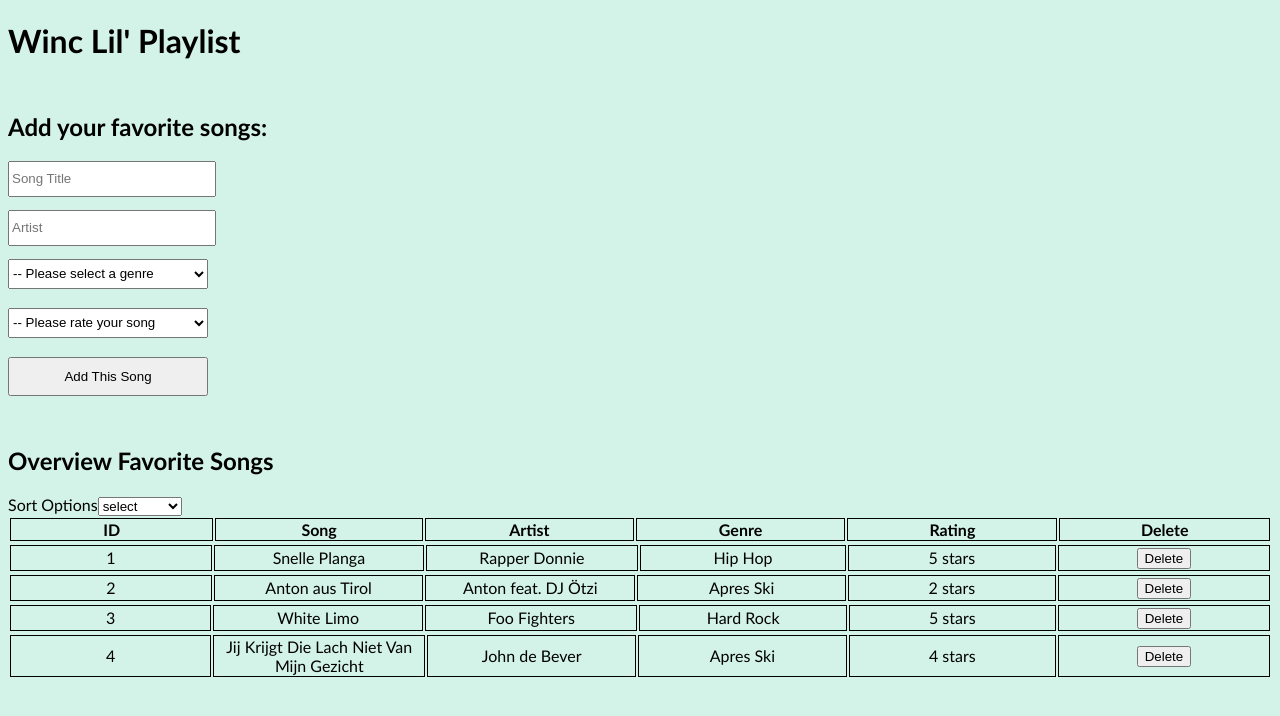
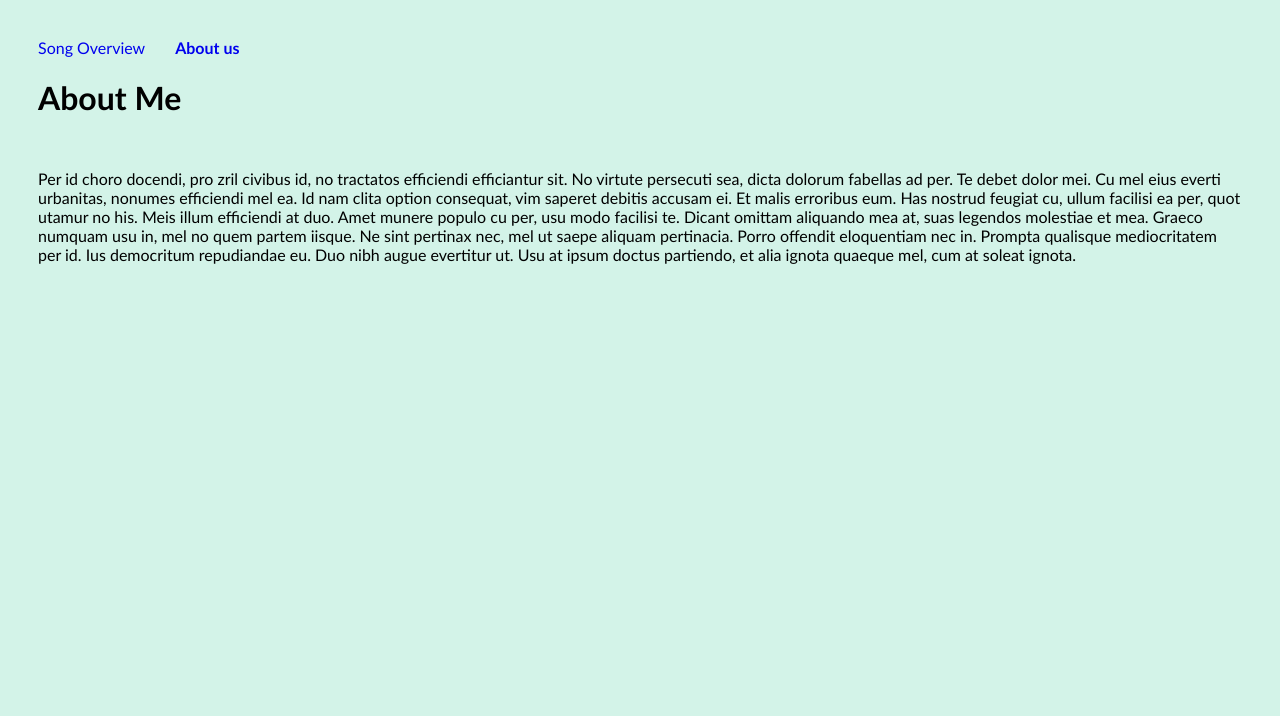
Before and after one commit to mpauws/React-API-Favs-Playlist-Winc-Academy, a React (Create React App) app in the folder my-app/: page /About in a window 1280 px wide. Shown: the top 716 px of the page. Built offline with nearby package versions, Linux system fonts and the light colour scheme.

Commit message:
routing & sorting

```diff
--- a/my-app/package.json
+++ b/my-app/package.json
@@ -8,6 +8,7 @@
     "@testing-library/user-event": "^7.2.1",
     "react": "^16.13.1",
     "react-dom": "^16.13.1",
+    "react-router-dom": "^5.2.0",
     "react-scripts": "3.4.1"
   },
   "scripts": {
--- /dev/null
+++ b/my-app/src/About.js
@@ -0,0 +1,21 @@
+import React from "react";
+
+function About() {
+   return (
+      <div className="about-page">
+         <h1>About Me</h1>
+         <p>
+            Per id choro docendi, pro zril civibus id, no tractatos efficiendi efficiantur sit. No virtute persecuti
+            sea, dicta dolorum fabellas ad per. Te debet dolor mei. Cu mel eius everti urbanitas, nonumes efficiendi mel
+            ea. Id nam clita option consequat, vim saperet debitis accusam ei. Et malis erroribus eum. Has nostrud
+            feugiat cu, ullum facilisi ea per, quot utamur no his. Meis illum efficiendi at duo. Amet munere populo cu
+            per, usu modo facilisi te. Dicant omittam aliquando mea at, suas legendos molestiae et mea. Graeco numquam
+            usu in, mel no quem partem iisque. Ne sint pertinax nec, mel ut saepe aliquam pertinacia. Porro offendit
+            eloquentiam nec in. Prompta qualisque mediocritatem per id. Ius democritum repudiandae eu. Duo nibh augue
+            evertitur ut. Usu at ipsum doctus partiendo, et alia ignota quaeque mel, cum at soleat ignota.
+         </p>
+      </div>
+   );
+}
+
+export default About;
--- a/my-app/src/App.js
+++ b/my-app/src/App.js
@@ -1,12 +1,19 @@
 import React from "react";
+import { Switch, Route } from "react-router-dom";
 import SongOverview from "./components/SongOverview";
+import About from "./About";
+import NavBar from "./components/NavBar";
 
 function App() {
    return (
-      <div className="App">
-         <SongOverview />
+      <div>
+         <NavBar />
+         <Switch>
+            <Route exact path="/" component={SongOverview} />
+            <Route path="/About" component={About} />
+         </Switch>
+         {/* <SongOverview /> */}
       </div>
    );
 }
-
 export default App;
--- /dev/null
+++ b/my-app/src/components/NavBar.js
@@ -0,0 +1,17 @@
+import React from "react";
+import { NavLink } from "react-router-dom";
+import "../index.css";
+
+function NavBar() {
+   return (
+      <div>
+         <NavLink to="/" exact={true} className="navbar-item">
+            Song Overview
+         </NavLink>
+         <NavLink to="/About" className="navbar-item">
+            About us
+         </NavLink>
+      </div>
+   );
+}
+export default NavBar;
--- a/my-app/src/index.css
+++ b/my-app/src/index.css
@@ -3,6 +3,7 @@
 body {
    font-family: "Gill Sans", "Gill Sans MT", Calibri, "Trebuchet MS", sans-serif;
    background-color: rgb(211, 243, 232);
+   padding: 30px;
 }
 
 h1 {
@@ -45,6 +46,7 @@ input[type="text"] {
 .table-row {
    width: 100vw;
    padding: 10px;
+   overflow-wrap: break-word;
 }
 
 .table-data,
@@ -52,6 +54,17 @@ input[type="text"] {
 th.song-row-item,
 td.song-row-item {
    border: 1px black solid;
-   width: 20vw;
+   width: 17vw;
    text-align: center;
+   overflow-wrap: break-word;
+   font-size: 11px;
 }
+
+.navbar-item {
+   padding-right: 30px;
+   text-decoration: none;
+}
+
+.active {
+   font-weight: bold;
+}
--- a/my-app/src/index.js
+++ b/my-app/src/index.js
@@ -2,10 +2,13 @@ import React from "react";
 import ReactDOM from "react-dom";
 import "./index.css";
 import App from "./App";
+import { BrowserRouter as Router } from "react-router-dom";
 
 ReactDOM.render(
    <React.StrictMode>
-      <App />
+      <Router>
+         <App />
+      </Router>
    </React.StrictMode>,
    document.getElementById("root")
 );
```
Also changed, not shown: my-app/src/components/SongOverview.js (+5 -8 lines), 1 other file (tests, documents, lock files or other folders).
